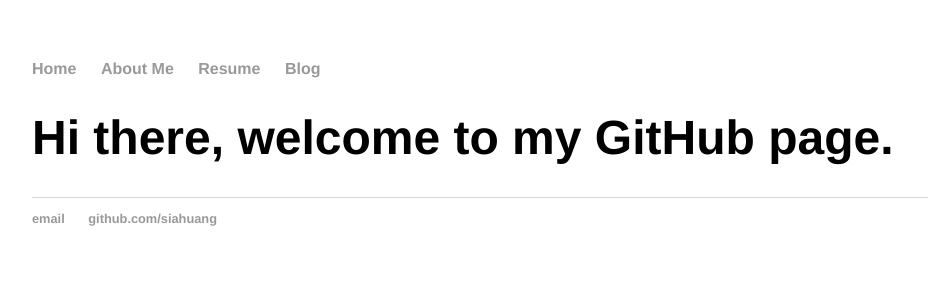
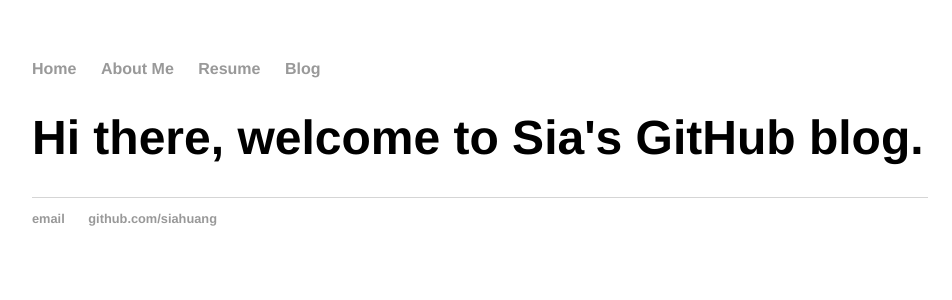
Before and after one commit to siahuang/siahuang.github.io, a Jekyll site: the page index.html, which Jekyll copies as it is, in a window 1280 px wide. Shown: the top 300 px of the page, without its empty margins (160-1112 px from the left). Built offline with Jekyll 4.4.1, drawn with Linux system fonts in a browser that asks for light colours.

Commit message:
Update index.html

```diff
--- a/index.html
+++ b/index.html
@@ -16,7 +16,7 @@
 		</nav>
 		<div class="container">
     		<div class="blurb">
-        		<h1>Hi there, welcome to my GitHub page.</h1>
+        		<h1>Hi there, welcome to Sia's GitHub blog.</h1>
     		</div><!-- /.blurb -->
 		</div><!-- /.container -->
 		<footer>
```
